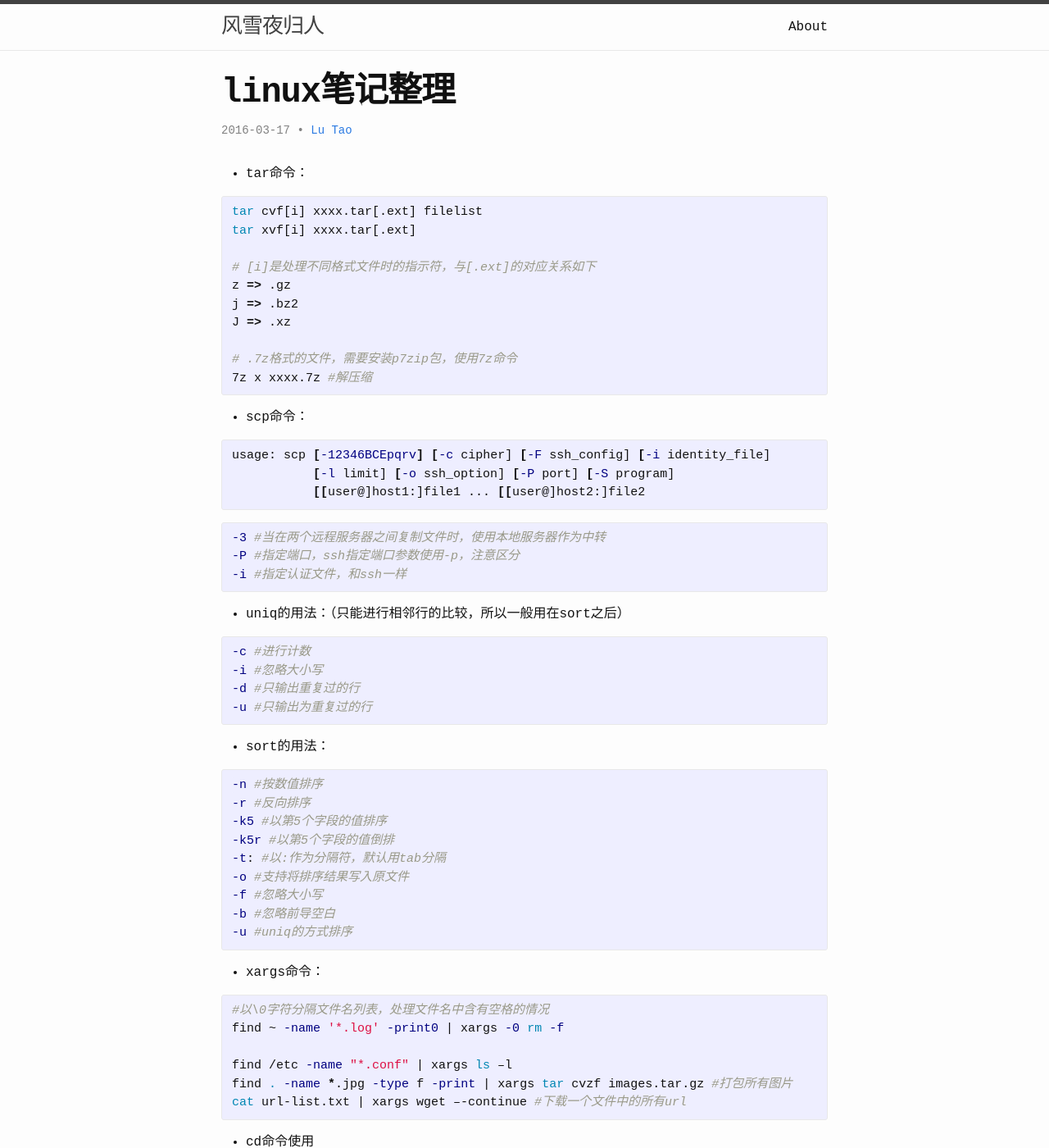
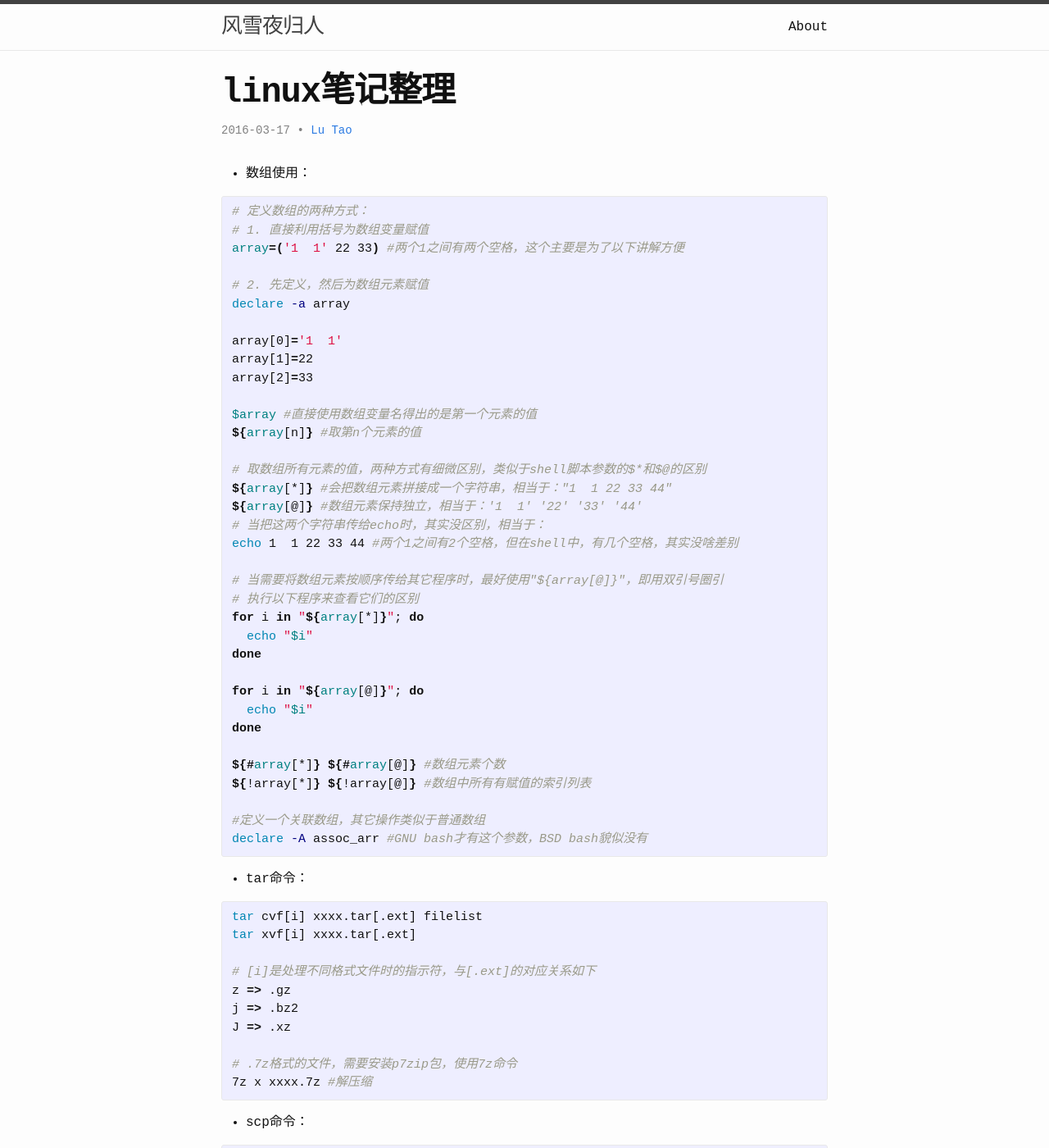
Before and after one commit to lutaoact/lutaoact.github.io, a Jekyll site: the page built from _posts/2016-03-17-linux-skill.markdown, in a window 1280 px wide and 1400 px high. Shown: the whole window at 82% size. Built offline with Jekyll 4.4.1, drawn with Linux system fonts in a browser that asks for light colours.

Commit message:
linux-skill: array

```diff
--- a/_posts/2016-03-17-linux-skill.markdown
+++ b/_posts/2016-03-17-linux-skill.markdown
@@ -4,6 +4,46 @@ title:  "linux笔记整理"
 date:   2016-03-17 09:58:27 +0800
 categories: linux bash
 ---
+
+* 数组使用：
+{% highlight sh %}
+# 定义数组的两种方式：
+# 1. 直接利用括号为数组变量赋值
+array=('1  1' 22 33) #两个1之间有两个空格，这个主要是为了以下讲解方便
+
+# 2. 先定义，然后为数组元素赋值
+declare -a array
+
+array[0]='1  1'
+array[1]=22
+array[2]=33
+
+$array #直接使用数组变量名得出的是第一个元素的值
+${array[n]} #取第n个元素的值
+
+# 取数组所有元素的值，两种方式有细微区别，类似于shell脚本参数的$*和$@的区别
+${array[*]} #会把数组元素拼接成一个字符串，相当于："1  1 22 33 44"
+${array[@]} #数组元素保持独立，相当于：'1  1' '22' '33' '44'
+# 当把这两个字符串传给echo时，其实没区别，相当于：
+echo 1  1 22 33 44 #两个1之间有2个空格，但在shell中，有几个空格，其实没啥差别
+
+# 当需要将数组元素按顺序传给其它程序时，最好使用"${array[@]}"，即用双引号圈引
+# 执行以下程序来查看它们的区别
+for i in "${array[*]}"; do
+  echo "$i"
+done
+
+for i in "${array[@]}"; do
+  echo "$i"
+done
+
+${#array[*]} ${#array[@]} #数组元素个数
+${!array[*]} ${!array[@]} #数组中所有有赋值的索引列表
+
+#定义一个关联数组，其它操作类似于普通数组
+declare -A assoc_arr #GNU bash才有这个参数，BSD bash貌似没有
+{% endhighlight %}
+
 * tar命令：
 {% highlight sh %}
 tar cvf[i] xxxx.tar[.ext] filelist
```
